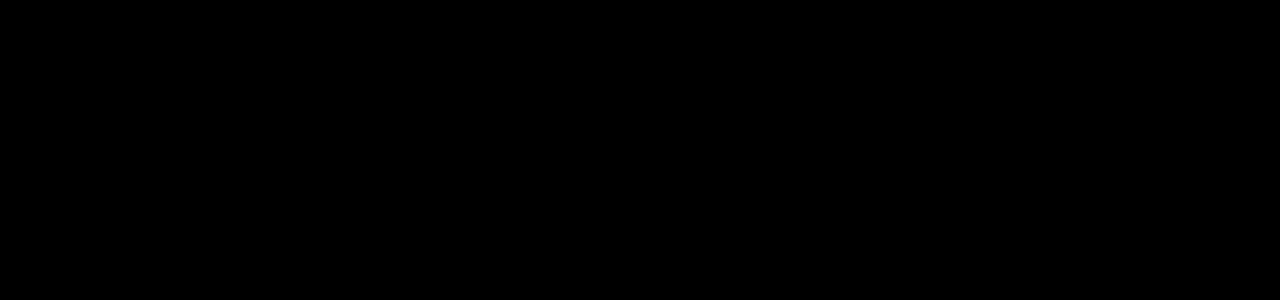
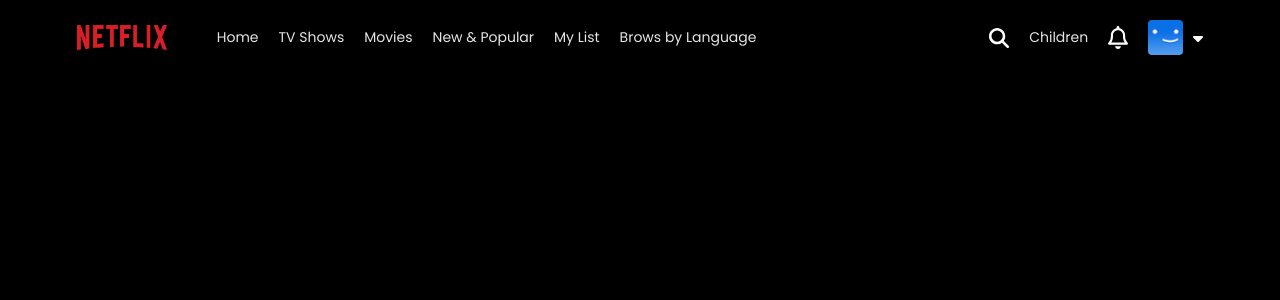
Before and after one commit to TharinduDMadushanka/react-study-room, a React (Vite) app in the folder PROJECTS/netflif-clone/: page / in a window 1280 px wide. Shown: the top 300 px of the page. Built offline with nearby package versions, Linux system fonts and the light colour scheme.

Commit message:
complete navigation bar section

```diff
--- a/PROJECTS/netflif-clone/src/App.jsx
+++ b/PROJECTS/netflif-clone/src/App.jsx
@@ -1,9 +1,10 @@
 import React from 'react'
+import Home from './pages/Home/Home'
 
 const App = () => {
   return (
     <div>
-
+      <Home/>
     </div>
   )
 }
--- a/PROJECTS/netflif-clone/src/components/Navbar/Navbar.css
+++ b/PROJECTS/netflif-clone/src/components/Navbar/Navbar.css
@@ -0,0 +1,77 @@
+.navbar{
+    width: 100%;
+    padding: 20px 6%;
+    display: flex;
+    justify-content: space-between;
+    position: fixed;
+    font-size: 14px;
+    color: #e5e5e5;
+    background-image: linear-gradient(180deg, rgba(0,0,0,0.7) 10%, transparent);
+    z-index: 1;
+}
+
+.navbar-left{
+    display: flex;
+    align-items: center;
+    gap: 50px;
+}
+
+.navbar-left img{
+    width: 90px;
+}
+
+.navbar-left ul{
+    display: flex;
+    list-style: none;
+    gap: 20px;
+}
+
+.navbar-left ul li{
+    cursor: pointer;
+}
+
+.navbar-right{
+    display: flex;
+    gap: 20px;
+    align-items: center;
+}
+
+.navbar-right .icons{
+    width: 20px;
+    cursor: pointer;
+}
+
+.navbar-right .profile{
+    border-radius: 4px;
+    width: 35px;
+}
+
+.navbar-profile{
+    display: flex;
+    align-items: center;
+    gap: 10px;
+    cursor: pointer;
+    position: relative;
+}
+
+.navbar .dropdown{
+    position: absolute;
+    top: 100%;
+    right: 0;
+    width: max-content;
+    background: #191919;
+    padding: 18px 22px;
+    border-radius: 2px;
+    text-decoration: underline;
+    z-index: 1;
+    display: none;
+}
+
+.navbar .dropdown p{
+    font-size: 13px;
+    cursor: pointer;
+}
+
+.navbar-profile:hover .dropdown{
+    display: block;
+}
--- a/PROJECTS/netflif-clone/src/components/Navbar/Navbar.jsx
+++ b/PROJECTS/netflif-clone/src/components/Navbar/Navbar.jsx
@@ -1,9 +1,41 @@
 import React from 'react'
 import './Navbar.css'
+import logo from '../../assets/logo.png'
+import search from '../../assets/search_icon.svg'
+import bell from '../../assets/bell_icon.svg'
+import profile_img from '../../assets/profile_img.png'
+import caret_icon from '../../assets/caret_icon.svg'
 
 const Navbar = () => {
   return (
     <div className='navbar'>
+
+      <div className="navbar-left">
+        <img src={logo} alt="" />
+        <ul>
+          <li>Home</li>
+          <li>TV Shows</li>
+          <li>Movies</li>
+          <li>New & Popular</li>
+          <li>My List</li>
+          <li>Brows by Language</li>
+        </ul>
+      </div>
+
+      <div className="navbar-right">
+        <img src={search} alt="" className='icons' />
+        <p>Children</p>
+        <img src={bell} alt="" className='icons' />
+
+        <div className="navbar-profile">
+          <img src={profile_img} alt="" className='profile' />
+          <img src={caret_icon} alt="" />
+
+          <div className="dropdown">
+            <p>Sign Out of Netflix</p>
+          </div>
+        </div>
+      </div>
 
     </div>
   )
--- a/PROJECTS/netflif-clone/src/index.css
+++ b/PROJECTS/netflif-clone/src/index.css
@@ -1,3 +1,5 @@
+@import url('https://fonts.googleapis.com/css2?family=Poppins:ital,wght@0,100;0,200;0,300;0,400;0,500;0,600;0,700;0,800;0,900;1,100;1,200;1,300;1,400;1,500;1,600;1,700;1,800;1,900&display=swap');
+
 *{
   margin: 0;
   padding: 0;
@@ -7,4 +9,5 @@
 body{
   background: black;
   color: white;
+  font-family: 'poppins';
 }
--- a/PROJECTS/netflif-clone/src/pages/Home/Home.jsx
+++ b/PROJECTS/netflif-clone/src/pages/Home/Home.jsx
@@ -1,10 +1,12 @@
 import React from 'react'
 import './Home.css'
+import Navbar from '../../components/Navbar/Navbar'
+
 
 const Home = () => {
   return (
     <div className='home'>
-
+      <Navbar/>
     </div>
   )
 }
```
